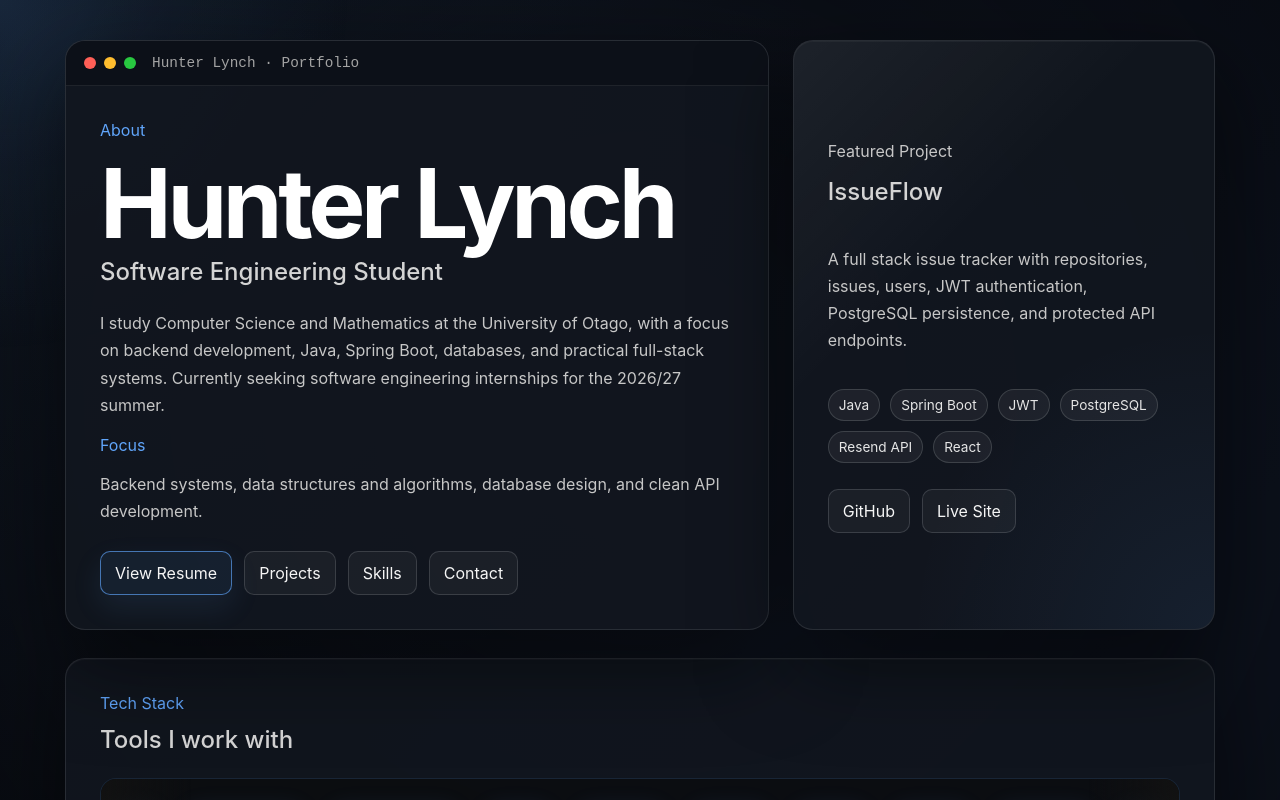
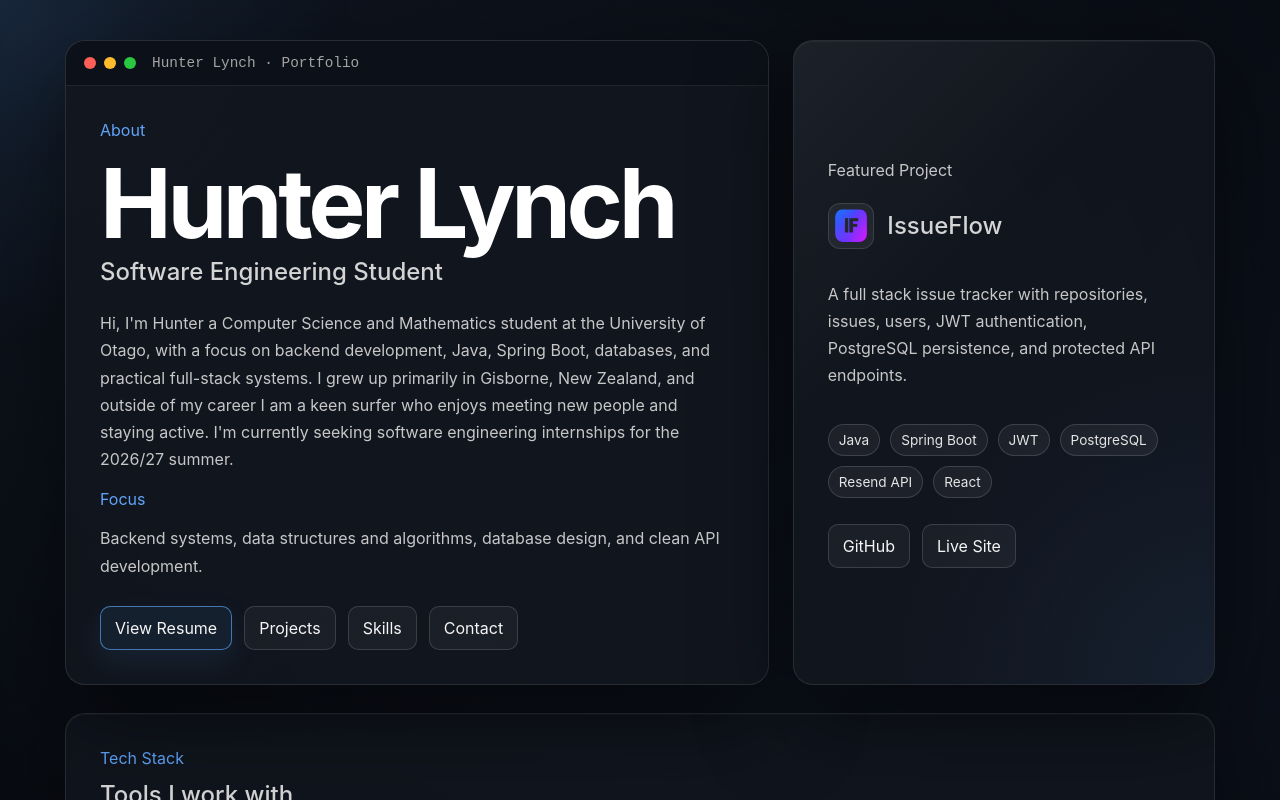
Before and after one commit to HunterLynch0/portfolio-site, a React (Vite) app: page / in a window 1280 px wide. Shown: the top 800 px of the page. Built offline with nearby package versions, Linux system fonts and the light colour scheme.

Commit message:
Updated about section and added logo for issueflow

```diff
--- a/src/App.jsx
+++ b/src/App.jsx
@@ -106,8 +106,10 @@ function App() {
               <h2>Software Engineering Student</h2>
 
               <p className="text">
-                I study Computer Science and Mathematics at the University of Otago, with a focus on backend development, Java, Spring Boot, databases,
-                and practical full-stack systems. Currently seeking software engineering internships for the 2026/27 summer.
+                Hi, I'm Hunter a Computer Science and Mathematics student at the University of Otago, with a focus on
+                backend development, Java, Spring Boot, databases, and practical full-stack systems. I grew up primarily
+                in Gisborne, New Zealand, and outside of my career I am a keen surfer who enjoys meeting new people and
+                staying active. I'm currently seeking software engineering internships for the 2026/27 summer.
               </p>
 
               <p className="label">Focus</p>
@@ -135,7 +137,14 @@ function App() {
 
           <div className="preview-card">
             <p className="label">Featured Project</p>
-            <h2>IssueFlow</h2>
+            <div className="project-title-row">
+              <img
+                  src="/issue-flow-icon.png"
+                  alt="IssueFlow logo"
+                  className="project-logo"
+              />
+              <h2>IssueFlow</h2>
+            </div>
             <p>
               A full stack issue tracker with repositories, issues, users,
               JWT authentication, PostgreSQL persistence, and protected API
--- a/src/index.css
+++ b/src/index.css
@@ -954,3 +954,25 @@ h2 {
           transparent
   );
 }
+
+.project-title-row {
+  display: flex;
+  align-items: center;
+  gap: 0.85rem;
+  margin-top: 0.4rem;
+  margin-bottom: 1rem;
+}
+
+.project-logo {
+  width: 46px;
+  height: 46px;
+  object-fit: contain;
+  border-radius: 12px;
+  padding: 0.35rem;
+  background: rgba(255, 255, 255, 0.06);
+  border: 1px solid rgba(255, 255, 255, 0.12);
+}
+
+.project-title-row h2 {
+  margin: 0;
+}
```
Also changed, not shown: public/issue-flow-icon.png (added).
